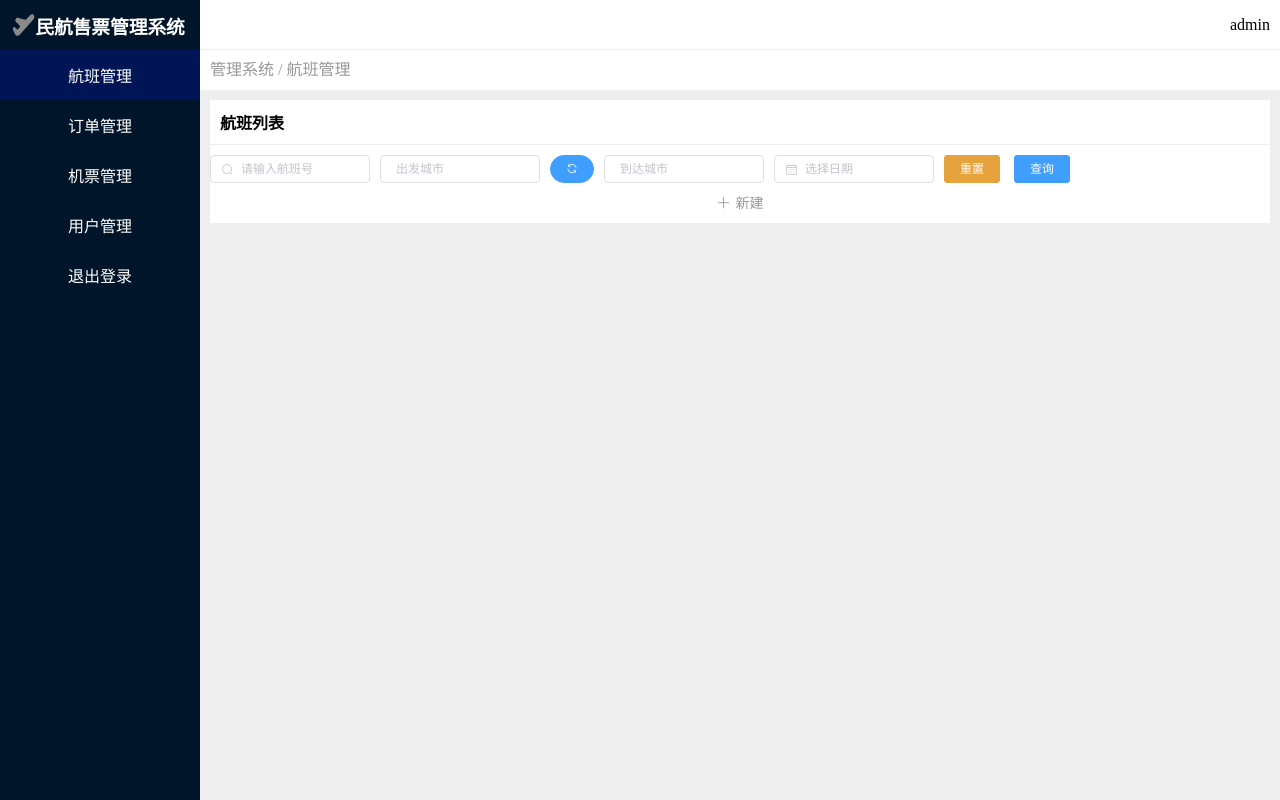
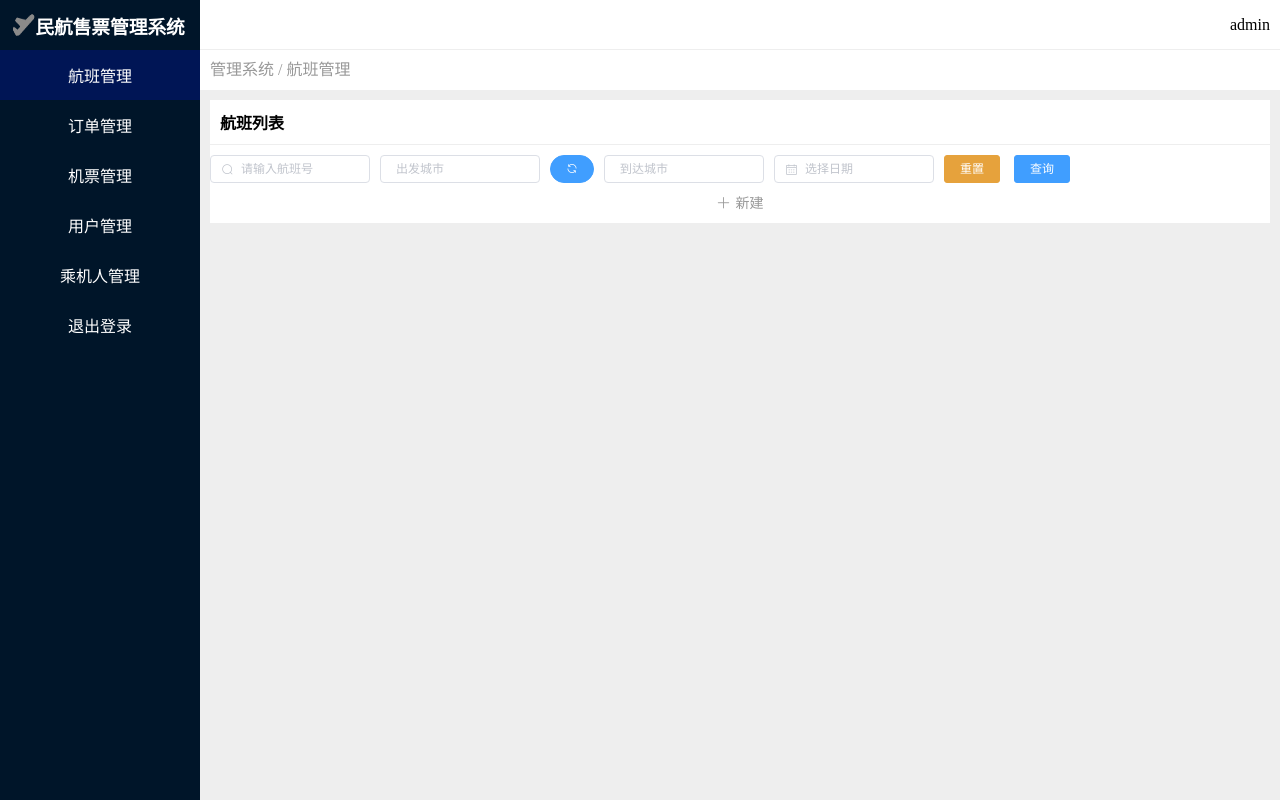
Before and after one commit to YuyinYang2003/flight-booking-system, a Django app: page /admin/ in a window 1280 px wide. Run offline with Django 3.2, Linux system fonts and the light colour scheme; data that the repository does not hold is empty.

Commit message:
Update admin.html

```diff
--- a/templates/admin.html
+++ b/templates/admin.html
@@ -33,6 +33,9 @@
 			<a href="../admin_user" class="menu-item {% block user %}{% endblock %}">
 				<span slot="title">用户管理</span>
 			</a>
+			<a href="../admin_passenger" class="menu-item {% block passenger %}{% endblock %}">
+				<span slot="title">乘机人管理</span>
+			</a>
 			<a href="../login" class="menu-item">
 				<span slot="title">退出登录</span>
 			</a>
```
